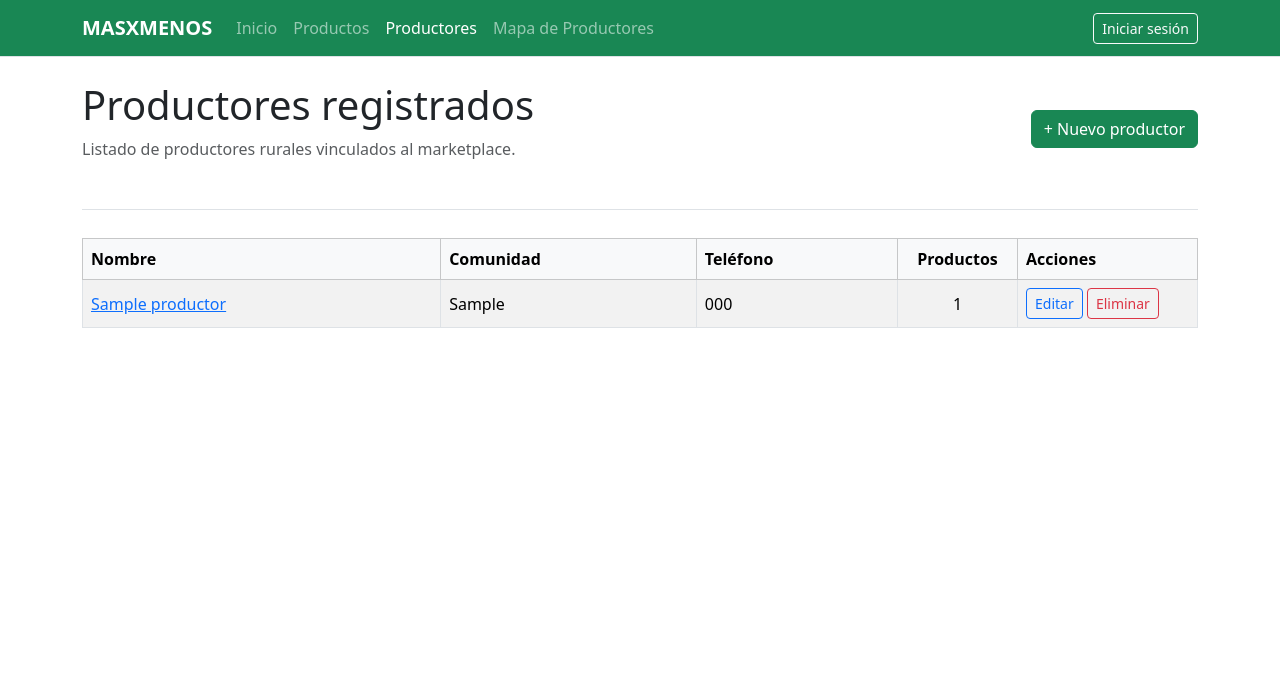
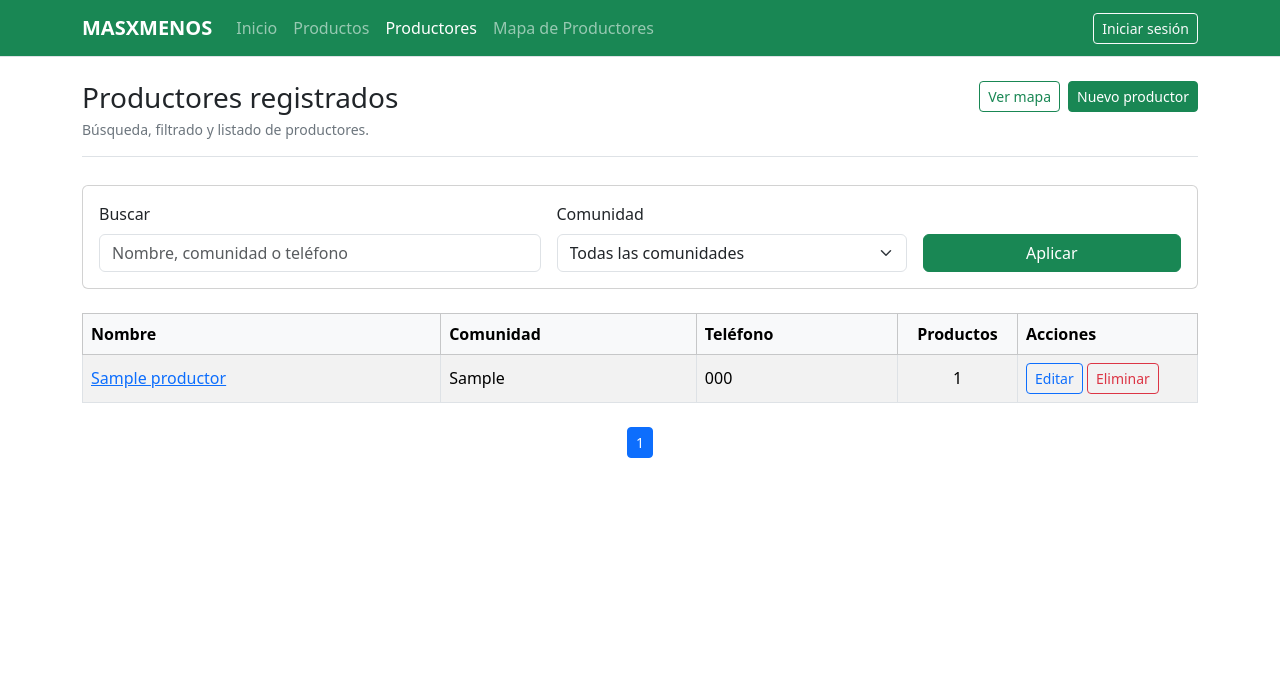
Before and after one commit to bayancito/MASXMENOS, a Django app: page /productores/ in a window 1280 px wide. Shown: the top 698 px of the page. Run offline with Django 5.2, Linux system fonts and the light colour scheme; tables that the repository leaves empty hold one stand-in row (values such as "Sample post").

Commit message:
feat: busqueda filtros y paginacion de productores

```diff
--- a/apps/productores/views.py
+++ b/apps/productores/views.py
@@ -1,4 +1,5 @@
-from django.db.models import Count
+from django.db.models import Count, Q
+from django.core.paginator import Paginator
 from django.shortcuts import (
     render,
     get_object_or_404,
@@ -11,8 +12,50 @@ from .forms import ProductorForm
 
 def lista_productores(request):
 
+    busqueda = request.GET.get(
+        'q',
+        ''
+    )
+
+    municipio = request.GET.get(
+        'municipio',
+        ''
+    )
+
     productores = Productor.objects.annotate(
         num_productos=Count('productos')
+    )
+
+    if busqueda:
+
+        productores = productores.filter(
+            Q(nombre_comercial__icontains=busqueda)
+            | Q(municipio__icontains=busqueda)
+            | Q(telefono__icontains=busqueda)
+        )
+
+    if municipio:
+
+        productores = productores.filter(
+            municipio=municipio
+        )
+
+    municipios = Productor.objects.order_by(
+        'municipio'
+    ).values_list(
+        'municipio',
+        flat=True
+    ).distinct()
+
+    paginator = Paginator(
+        productores,
+        10
+    )
+
+    page_number = request.GET.get('page')
+
+    productores = paginator.get_page(
+        page_number
     )
 
     return render(
@@ -20,6 +63,9 @@ def lista_productores(request):
         'productores/lista_productores.html',
         {
             'productores': productores,
+            'busqueda': busqueda,
+            'municipios': municipios,
+            'municipio_seleccionado': municipio,
         }
     )
 
--- a/templates/productores/lista_productores.html
+++ b/templates/productores/lista_productores.html
@@ -6,26 +6,63 @@ Productores — MASXMENOS
 
 {% block content %}
 
-<header class="mxm-page-title">
-    <div class="d-flex justify-content-between align-items-center mb-3">
-
-        <div>
-            <h1>Productores registrados</h1>
-            <p class="text-muted">
-                Listado de productores rurales vinculados al marketplace.
-            </p>
-        </div>
-
-        <a
-            href="{% url 'crear_productor' %}"
-            class="btn btn-success"
-        >
-            + Nuevo productor
-
+<header class="mxm-page-title d-flex flex-column flex-md-row justify-content-between align-items-md-start gap-3">
+    <div>
+        <h1 class="h3 mb-1">Productores registrados</h1>
+        <p class="text-secondary small mb-0">
+            Búsqueda, filtrado y listado de productores.
+        </p>
+    </div>
+    <div class="d-flex flex-wrap gap-2">
+        <a href="{% url 'mapa_productores' %}" class="btn btn-outline-success btn-sm">
+            Ver mapa
         </a>
-
+        <a href="{% url 'crear_productor' %}" class="btn btn-success btn-sm">
+            Nuevo productor
+        </a>
     </div>
 </header>
+
+<div class="card mb-4">
+    <div class="card-body">
+        <form method="get">
+            <div class="row g-3 align-items-end">
+                <div class="col-md-5">
+                    <label for="busqueda" class="form-label">Buscar</label>
+                    <input
+                        type="text"
+                        id="busqueda"
+                        name="q"
+                        value="{{ busqueda }}"
+                        class="form-control"
+                        placeholder="Nombre, comunidad o teléfono"
+                    >
+                </div>
+                <div class="col-md-4">
+                    <label for="municipio" class="form-label">Comunidad</label>
+                    <select id="municipio" name="municipio" class="form-select">
+                        <option value="">Todas las comunidades</option>
+                        {% for item in municipios %}
+                        <option
+                            value="{{ item }}"
+                            {% if item == municipio_seleccionado %}
+                            selected
+                            {% endif %}
+                        >
+                            {{ item }}
+                        </option>
+                        {% endfor %}
+                    </select>
+                </div>
+                <div class="col-md-3">
+                    <button type="submit" class="btn btn-success w-100">
+                        Aplicar
+                    </button>
+                </div>
+            </div>
+        </form>
+    </div>
+</div>
 
 <div class="table-responsive">
     <table class="table table-striped table-bordered align-middle mb-0">
@@ -61,16 +98,12 @@ Productores — MASXMENOS
                         class="btn btn-sm btn-outline-primary"
                     >
                         Editar
-                        <i class="bi bi-pencil"></i>
                     </a>
                     <a
                         href="{% url 'eliminar_productor' productor.pk %}"
                         class="btn btn-sm btn-outline-danger"
                     >
                         Eliminar
-                        <i class="bi bi-trash"></i>
-
-
                     </a>
                 </td>
             </tr>
@@ -90,4 +123,38 @@ Productores — MASXMENOS
     </table>
 </div>
 
+<nav class="mt-4" aria-label="Paginación de productores">
+    <ul class="pagination pagination-sm justify-content-center mb-0">
+
+        {% if productores.has_previous %}
+        <li class="page-item">
+            <a
+                class="page-link"
+                href="?page={{ productores.previous_page_number }}{% if busqueda %}&amp;q={{ busqueda|urlencode }}{% endif %}{% if municipio_seleccionado %}&amp;municipio={{ municipio_seleccionado|urlencode }}{% endif %}"
+            >
+                Anterior
+            </a>
+        </li>
+        {% endif %}
+
+        <li class="page-item active" aria-current="page">
+            <span class="page-link">
+                {{ productores.number }}
+            </span>
+        </li>
+
+        {% if productores.has_next %}
+        <li class="page-item">
+            <a
+                class="page-link"
+                href="?page={{ productores.next_page_number }}{% if busqueda %}&amp;q={{ busqueda|urlencode }}{% endif %}{% if municipio_seleccionado %}&amp;municipio={{ municipio_seleccionado|urlencode }}{% endif %}"
+            >
+                Siguiente
+            </a>
+        </li>
+        {% endif %}
+
+    </ul>
+</nav>
+
 {% endblock %}
```
